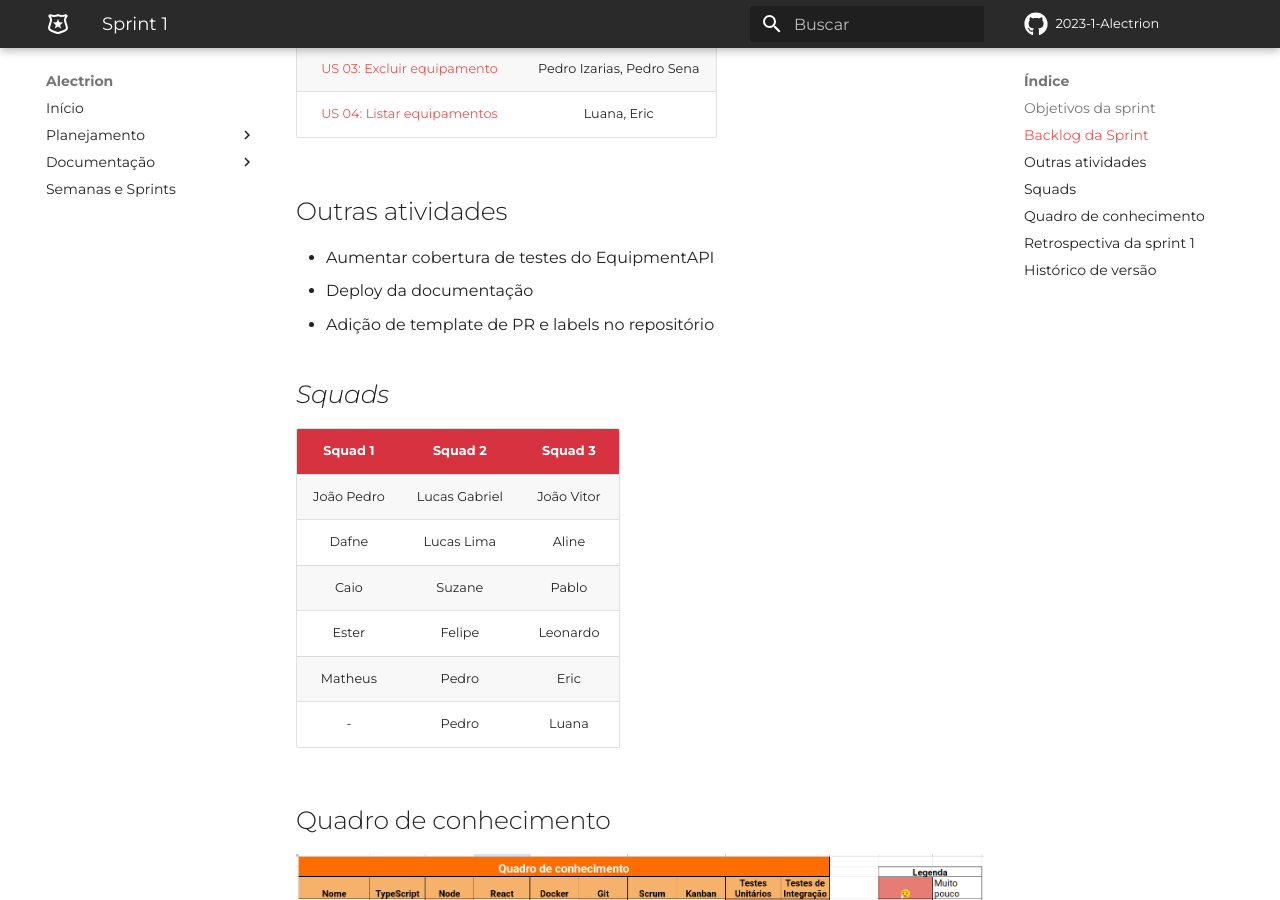
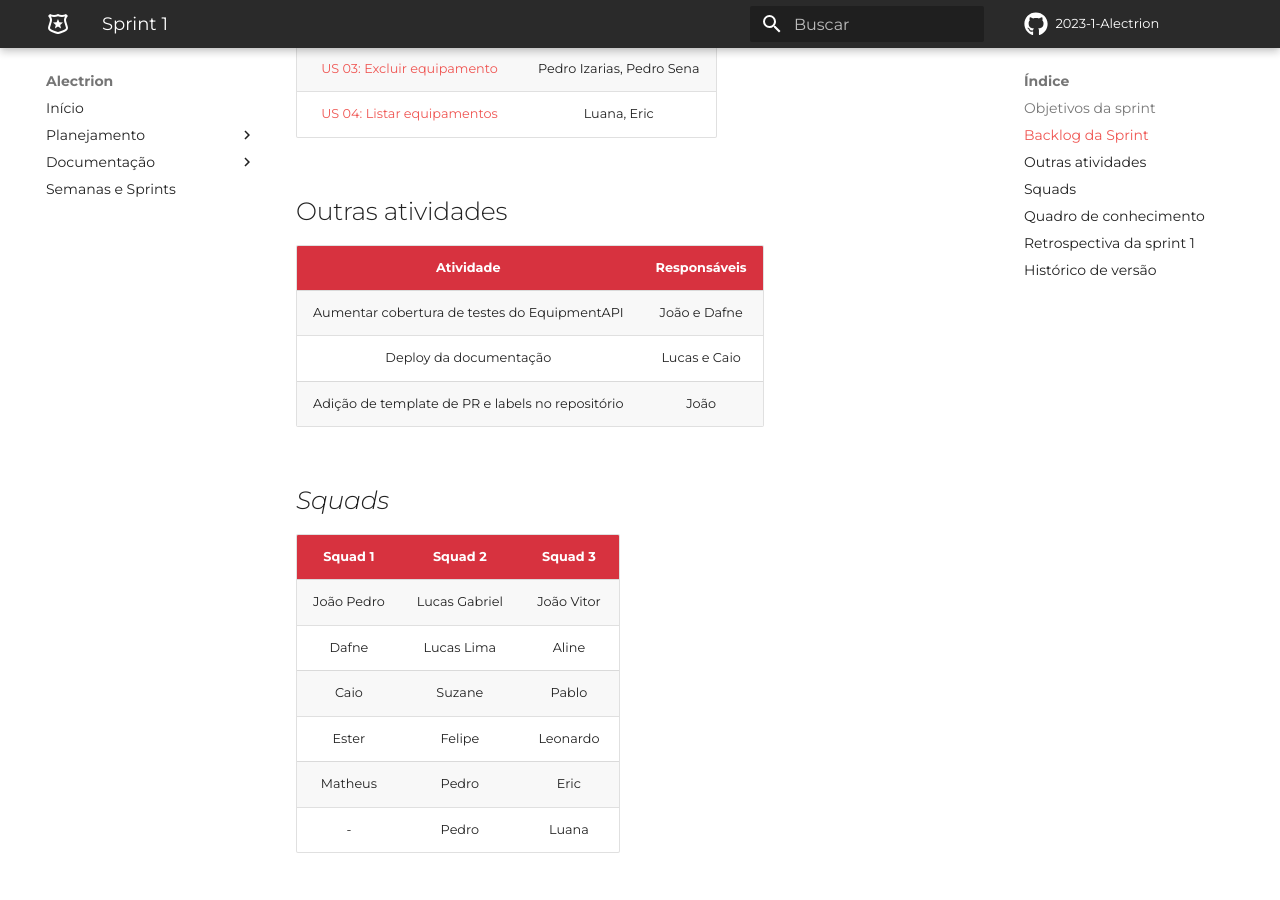
Before and after one commit to fga-eps-mds/2023-1-Alectrion-DOC, an MkDocs documentation site: the page built from docs/semanas-sprints/sprint1.md, in a window 1280 px wide and 900 px high, scrolled down 604 px. Built offline with MkDocs 1.6.1 and Material for MkDocs 9.7.7, drawn with Linux system fonts in a browser that asks for light colours; some web fonts are replaced; comment, search, counter and statistics services are not loaded.

Commit message:
#67 fix: corrigindo atividades de sprints

```diff
--- a/docs/semanas-sprints/sprint1.md
+++ b/docs/semanas-sprints/sprint1.md
@@ -5,7 +5,7 @@
 
 ## Objetivos da sprint
 * Início do desenvolvimento das funcionalidades
-    * Épico de Equipamentos
+* Épico de Equipamentos
 * Adicionar o backlog no Zenhub
 
 ## Backlog da Sprint
@@ -17,9 +17,11 @@
 | [US 04: Listar equipamentos](https://github.com/fga-eps-mds/2023-1-Alectrion-DOC/issues/64)   |Luana, Eric|
 
 ## Outras atividades
-* Aumentar cobertura de testes do EquipmentAPI
-* Deploy da documentação
-* Adição de template de PR e labels no repositório
+|**Atividade**|**Responsáveis**|
+|--------|-------------|
+Aumentar cobertura de testes do EquipmentAPI | João e Dafne
+Deploy da documentação | Lucas e Caio
+Adição de template de PR e labels no repositório | João
 
 
 ## *Squads*
```
Also changed, not shown: docs/semanas-sprints/sprint2.md (+3 -1 lines), docs/semanas-sprints/sprint3.md (+3 -1 lines).
